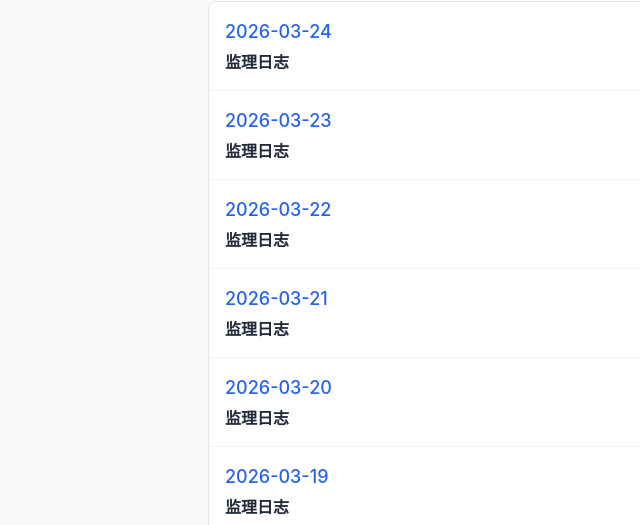
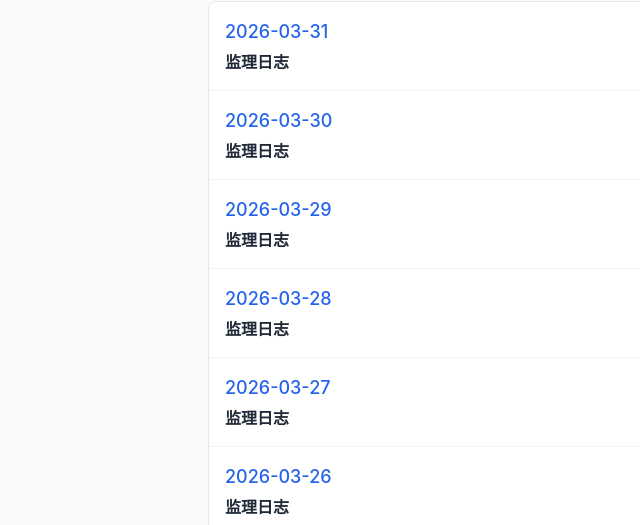
Before and after one commit to yingjiewang123-lab/daily-log, a plain HTML site: page index.html in a window 1280 px wide. Shown: the part 275-800 px from the top of the page, 64-704 px from the left. Drawn offline with nearby package versions, Linux system fonts and the light colour scheme.

Commit message:
Update index.html

```diff
--- a/index.html
+++ b/index.html
@@ -68,6 +68,13 @@
 
         // 2. 日志数据列表
         const logs = [
+            { date: "2026-03-31", name: "监理日志", url: "https://www.kdocs.cn/l/ccG9X48cb6bF" },
+            { date: "2026-03-30", name: "监理日志", url: "https://www.kdocs.cn/l/ckhlRZUfMk1M" },
+            { date: "2026-03-29", name: "监理日志", url: "https://www.kdocs.cn/l/cpO4Y69Rd8zi" },
+            { date: "2026-03-28", name: "监理日志", url: "https://www.kdocs.cn/l/cfegzvYsU6B8" },
+            { date: "2026-03-27", name: "监理日志", url: "https://www.kdocs.cn/l/cvEQZsqyk1oa" },
+            { date: "2026-03-26", name: "监理日志", url: "https://www.kdocs.cn/l/cbrHyrXbJdPB" },
+            { date: "2026-03-25", name: "监理日志", url: "https://www.kdocs.cn/l/crBv6R6xldJx" },
             { date: "2026-03-24", name: "监理日志", url: "https://www.kdocs.cn/l/cfzDmkQHgKJq" },
             { date: "2026-03-23", name: "监理日志", url: "https://www.kdocs.cn/l/cdCOlopDts2W" },
             { date: "2026-03-22", name: "监理日志", url: "https://www.kdocs.cn/l/clH7qBeZFK7Z" },
```
